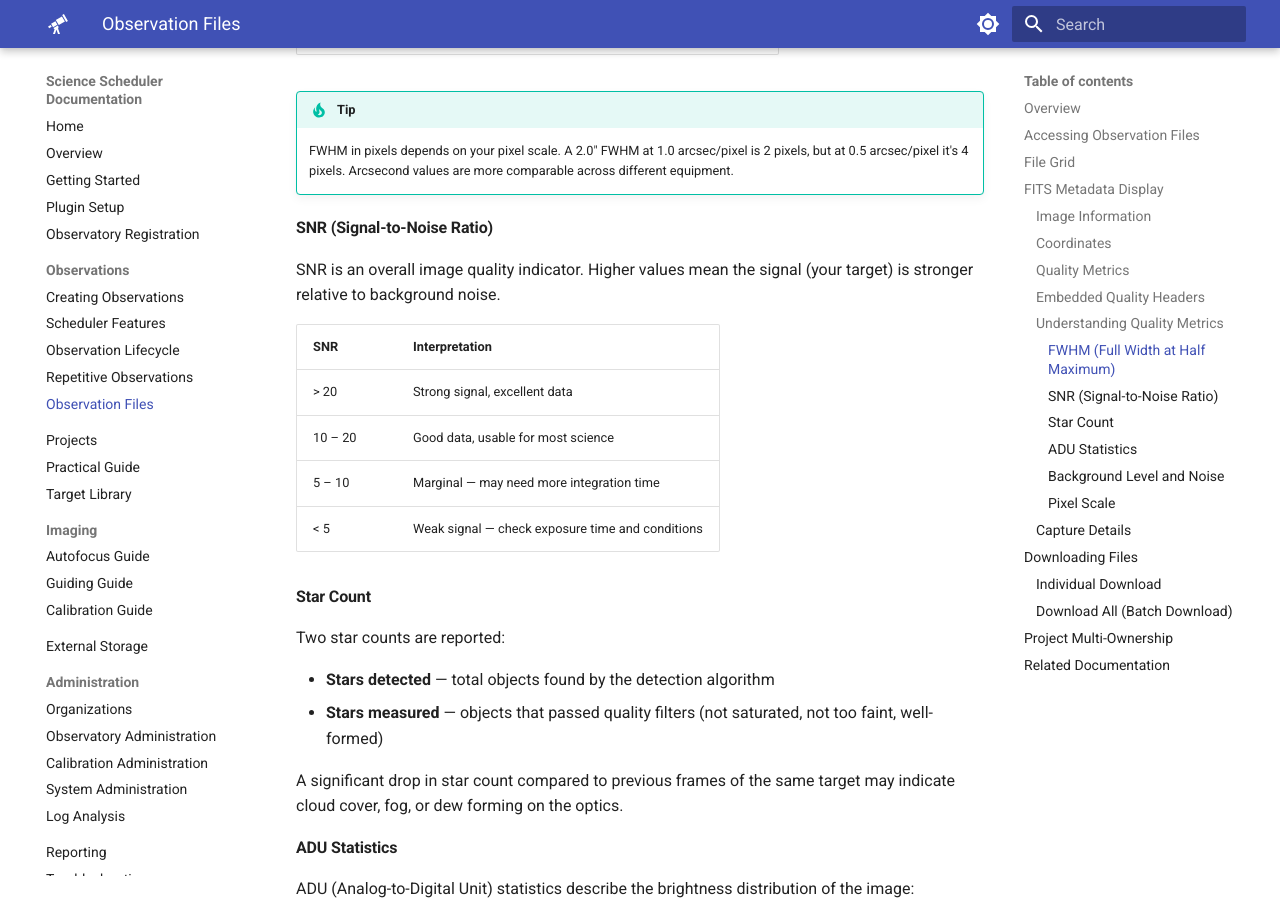
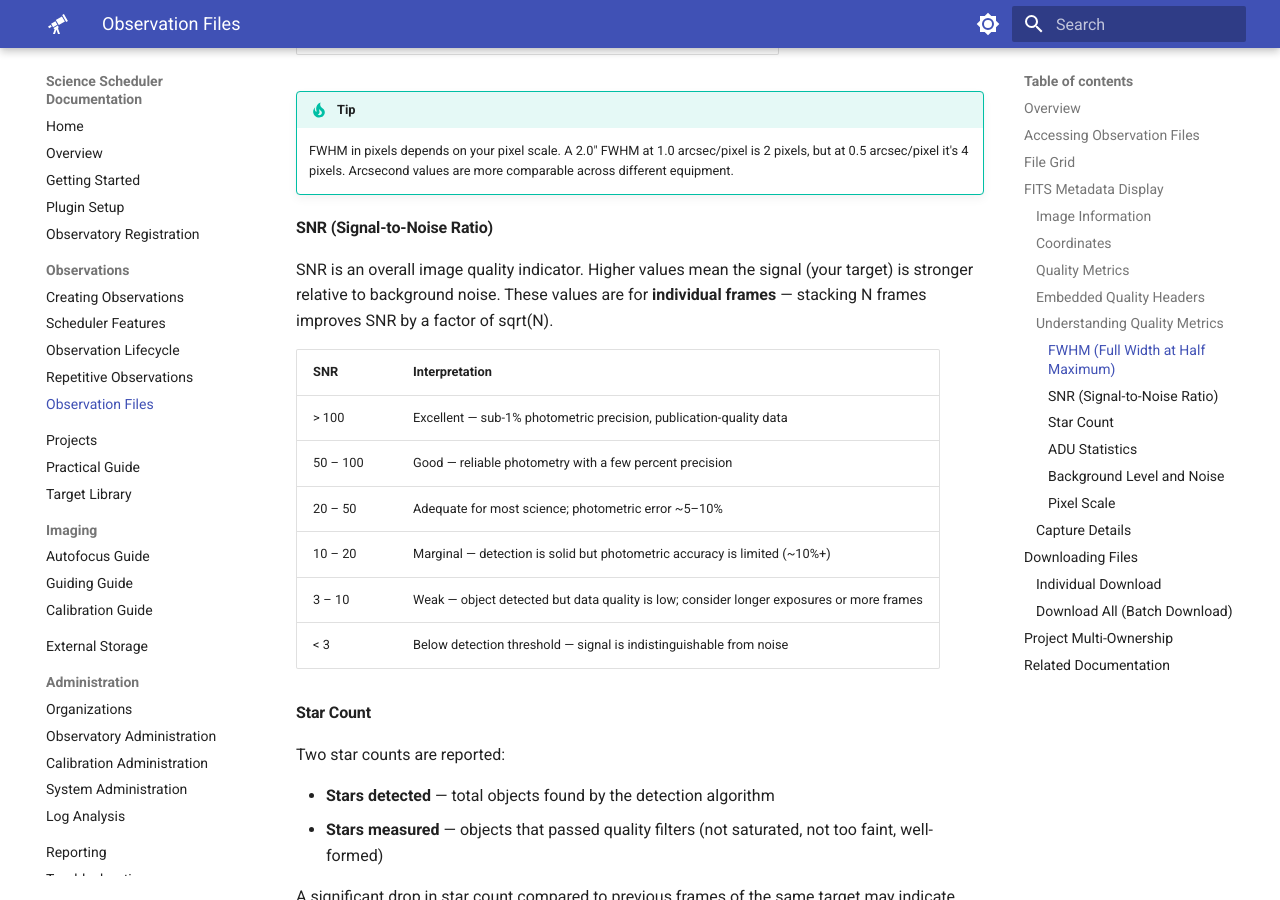
Before and after one commit to First-Light-Systems/nina-scheduler-docs, an MkDocs documentation site: the page built from docs/OBSERVATION_FILES.md, in a window 1280 px wide and 900 px high, scrolled down 3003 px. Built offline with MkDocs 1.6.1 and Material for MkDocs 9.7.7, drawn with Linux system fonts in a browser that asks for light colours.

Commit message:
Revise SNR interpretation table with realistic thresholds
Previous table was optimistic (SNR > 20 as "excellent"). Updated with
standard astronomical benchmarks: SNR 100+ for sub-1% photometry,
SNR 3 as detection threshold. Added note about single-frame vs stacked
SNR improvement.

Co-Authored-By: Claude Opus 4.6 <noreply@anthropic.com>

```diff
--- a/docs/OBSERVATION_FILES.md
+++ b/docs/OBSERVATION_FILES.md
@@ -103,14 +103,16 @@ FWHM measures star sharpness — how spread out the star profiles are. Reported
 
 #### SNR (Signal-to-Noise Ratio)
 
-SNR is an overall image quality indicator. Higher values mean the signal (your target) is stronger relative to background noise.
+SNR is an overall image quality indicator. Higher values mean the signal (your target) is stronger relative to background noise. These values are for **individual frames** — stacking N frames improves SNR by a factor of sqrt(N).
 
 | SNR | Interpretation |
 |-----|---------------|
-| > 20 | Strong signal, excellent data |
-| 10 – 20 | Good data, usable for most science |
-| 5 – 10 | Marginal — may need more integration time |
-| < 5 | Weak signal — check exposure time and conditions |
+| > 100 | Excellent — sub-1% photometric precision, publication-quality data |
+| 50 – 100 | Good — reliable photometry with a few percent precision |
+| 20 – 50 | Adequate for most science; photometric error ~5–10% |
+| 10 – 20 | Marginal — detection is solid but photometric accuracy is limited (~10%+) |
+| 3 – 10 | Weak — object detected but data quality is low; consider longer exposures or more frames |
+| < 3 | Below detection threshold — signal is indistinguishable from noise |
 
 #### Star Count
 
```
